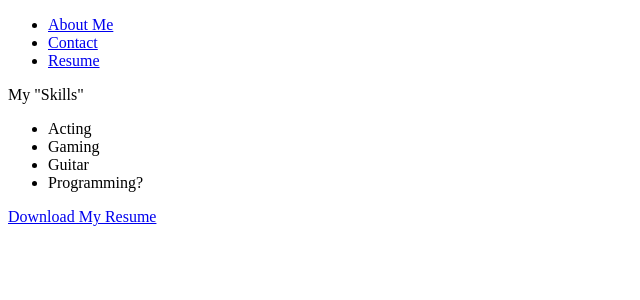
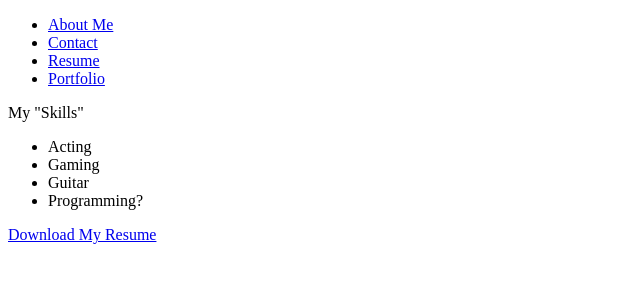
Before and after one commit to Chapjae/portfolio-volume-2, a React (Vite) app: page /resume in a window 1280 px wide. Shown: the top 300 px of the page, without its empty margins (0-640 px from the left). Built offline with nearby package versions, Linux system fonts and the light colour scheme.

Commit message:
added portfolio page to other components

```diff
--- a/src/components/Navbar.jsx
+++ b/src/components/Navbar.jsx
@@ -29,6 +29,14 @@ const Navbar = () => {
         Resume
       </Link>
     </li>
+    <li className="nav-item">
+      <Link
+      to="/portfolio"
+      className={currentPage == "/portfolio" ? "nav-link active" : "nav-link"}
+      >
+        Portfolio
+      </Link>
+    </li>
    </ul>
   )
 }
--- a/src/main.jsx
+++ b/src/main.jsx
@@ -6,6 +6,7 @@ import ErrorPage from './pages/ErrorPage.jsx'
 import About from "./pages/About.jsx"
 import Contact from "./pages/Contact.jsx"
 import Resume from "./pages/Resume.jsx"
+import Portfolio from "./pages/Portfolio.jsx"
 
 const router = createBrowserRouter([
 {
@@ -24,6 +25,10 @@ const router = createBrowserRouter([
     {
       path: "/resume",
       element: <Resume/>
+    },
+    {
+      path: "/portfolio",
+      element: <Portfolio/>
     }
   ]
 }
--- a/src/pages/Portfolio.jsx
+++ b/src/pages/Portfolio.jsx
@@ -0,0 +1,11 @@
+import { Route } from "react-router-dom"
+
+const Portfolio = () => {
+  return (
+  <>
+  <Route path="github.com/Chapjae/sillyCode_valley" target="_blank">sillyCode_valley</Route>
+  </>
+    )
+}
+
+export default Portfolio
```
